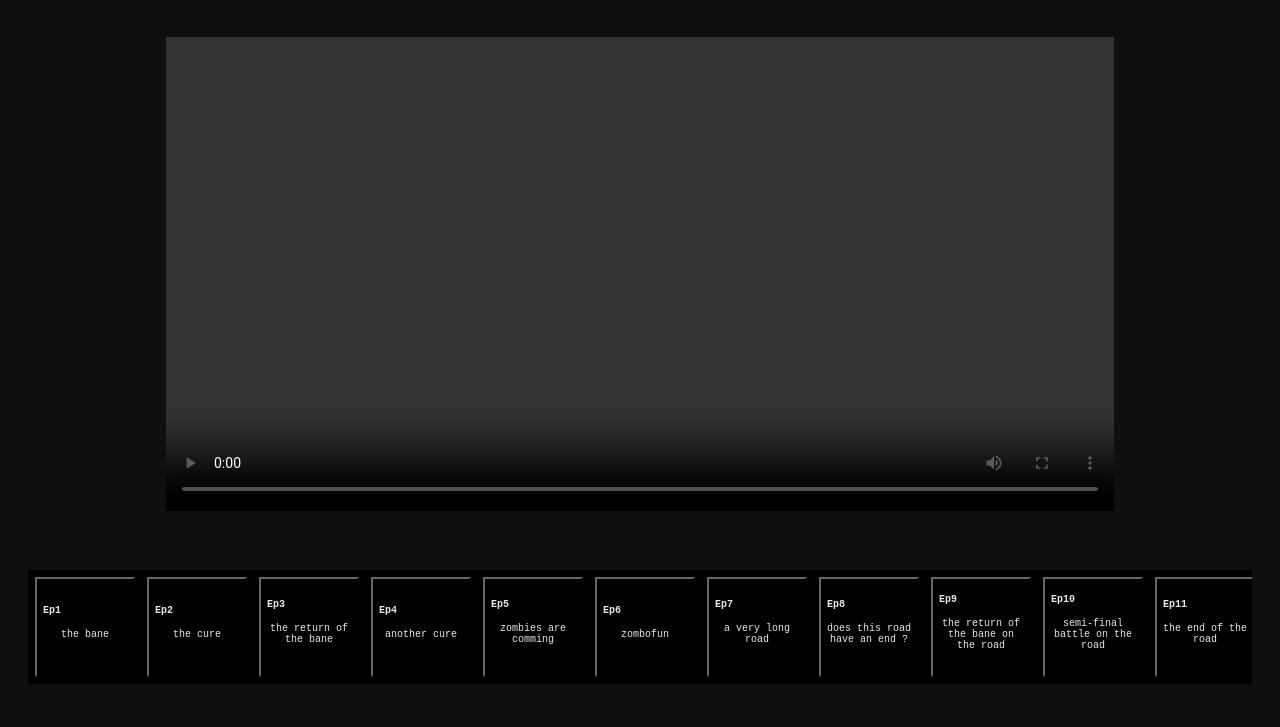
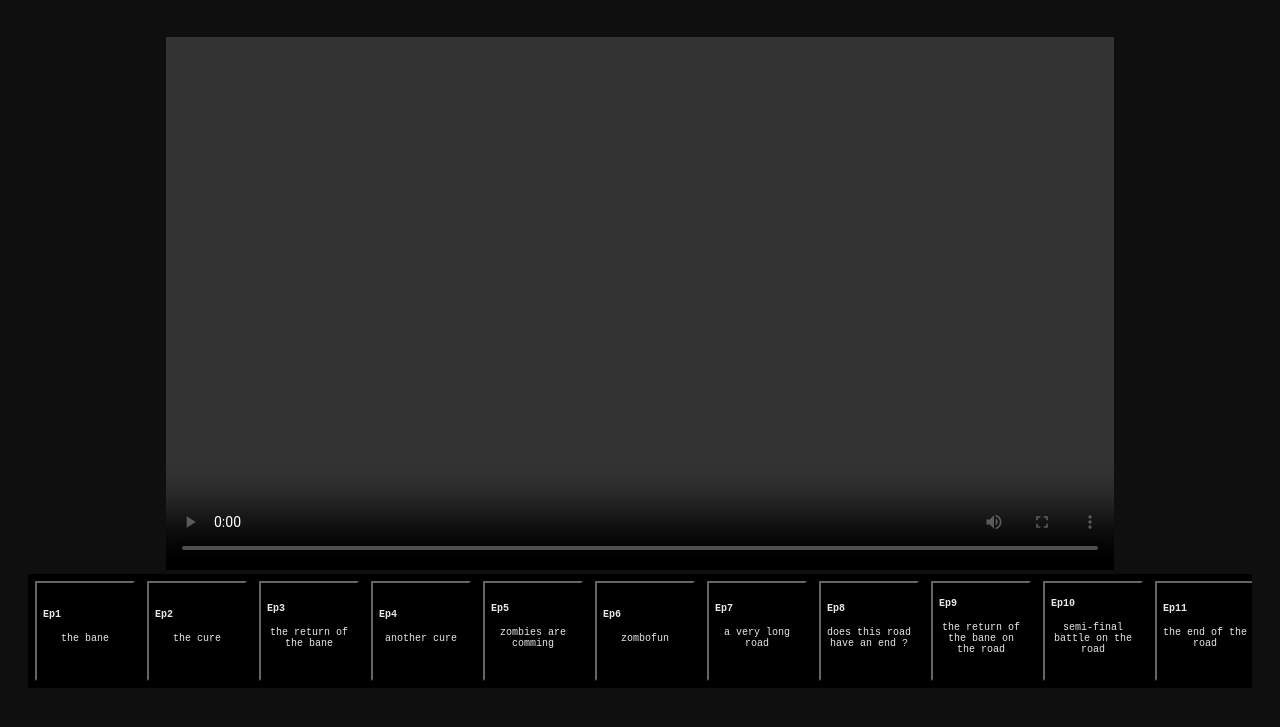
Before and after one commit to lililayer/streaming_dot_pode, a plain HTML site: page index.html in a window 1280 px wide. Shown: the part 53-780 px from the top of the page. Drawn offline with Linux system fonts and the light colour scheme.

Commit message:
Update index.html

```diff
--- a/index.html
+++ b/index.html
@@ -9,7 +9,7 @@
 <body style="background-color:#0f0f0f;">
     <div style="text-align:center;color:#e8e8e8;font-family:monospace;">
         <h1 style="margin:auto;margin-top:20px;margin-bottom:40px;">streaming.pode</h1>
-        <div style="aspect-ratio:16 / 9;width:75%;margin:auto;"><video id="video_player" controls style="width:100%;"></video></div>
+        <div style="aspect-ratio:16 / 9;width:75%;margin:auto;"><video id="video_player" controls style="width:100%;height:100%;"></video></div>
         <div id="episode_list"></div>
         <script src="Resources/streaming.js"></script>
         <br/>
```
